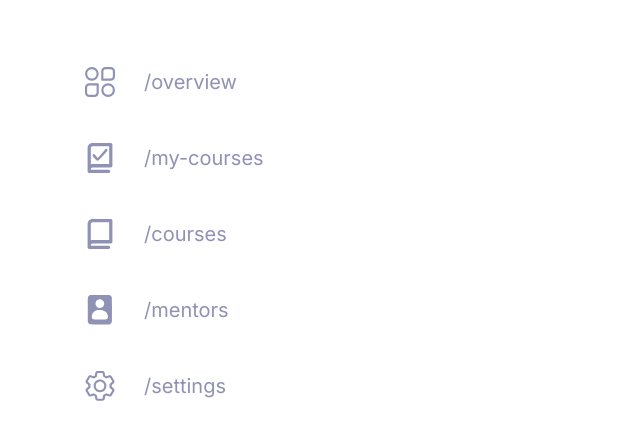
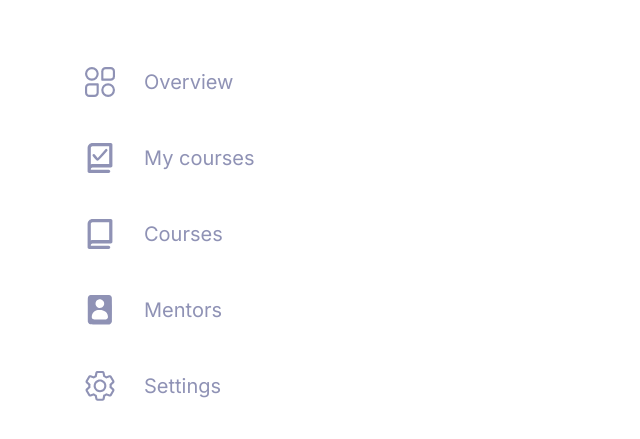
Before and after one commit to NursultanFront/AIOQU-Front, a React (Vite) app: page / in a window 1280 px wide. Both pictures are taken after a click on the button 72 px from the left and 180 px from the top of the page. Shown: the part 189-628 px from the top of the page, without its empty margins (0-640 px from the left). Built offline with nearby package versions, Linux system fonts and the light colour scheme.

Commit message:
feat: make span before value

```diff
--- a/src/layout/LayoutMain.tsx
+++ b/src/layout/LayoutMain.tsx
@@ -15,6 +15,7 @@ import { MentorIcon } from "@/components/icons/aside/MentorIcon";
 import { SettingIcon } from "@/components/icons/aside/SettingIcon";
 
 import styles from "./LayoutMain.module.scss";
+import { View } from "@/interface/view";
 
 // #8F92B5
 const LayoutMain = () => {
@@ -84,7 +85,7 @@ const LayoutMain = () => {
                     activeView === RoutePath.Overview ? "#151422" : "#8F92B5"
                   }
                 />
-                {isAsideOpen && <span>{RoutePath.Overview}</span>}
+                {isAsideOpen && <span>{View.Overview}</span>}
               </li>
               <li
                 className={cn(styles.aside__nav__item, {
@@ -98,7 +99,7 @@ const LayoutMain = () => {
                     activeView === RoutePath.MyCourses ? "#151422" : "#8F92B5"
                   }
                 />
-                {isAsideOpen && <span>{RoutePath.MyCourses}</span>}
+                {isAsideOpen && <span>{View.MyCourses}</span>}
               </li>
               <li
                 className={cn(styles.aside__nav__item, {
@@ -112,7 +113,7 @@ const LayoutMain = () => {
                     activeView === RoutePath.Courses ? "#151422" : "#8F92B5"
                   }
                 />
-                {isAsideOpen && <span>{RoutePath.Courses}</span>}
+                {isAsideOpen && <span>{View.Courses}</span>}
               </li>
               <li
                 className={cn(styles.aside__nav__item, {
@@ -126,7 +127,7 @@ const LayoutMain = () => {
                     activeView === RoutePath.Mentors ? "#151422" : "#8F92B5"
                   }
                 />
-                {isAsideOpen && <span>{RoutePath.Mentors}</span>}
+                {isAsideOpen && <span>{View.Mentors}</span>}
               </li>
               <li
                 className={cn(styles.aside__nav__item, {
@@ -140,7 +141,7 @@ const LayoutMain = () => {
                     activeView === RoutePath.Settings ? "#151422" : "#8F92B5"
                   }
                 />
-                {isAsideOpen && <span>{RoutePath.Settings}</span>}
+                {isAsideOpen && <span>{View.Settings}</span>}
               </li>
             </ul>
           </nav>
```
